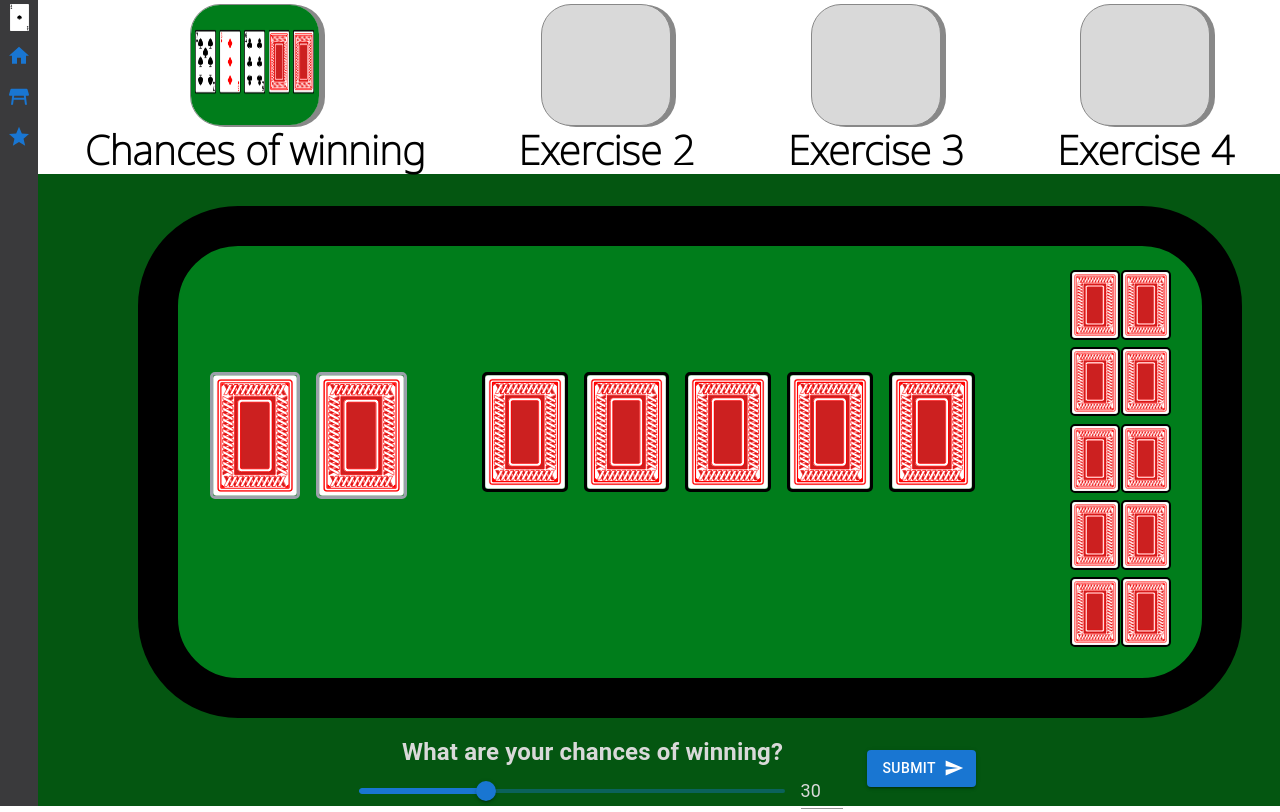
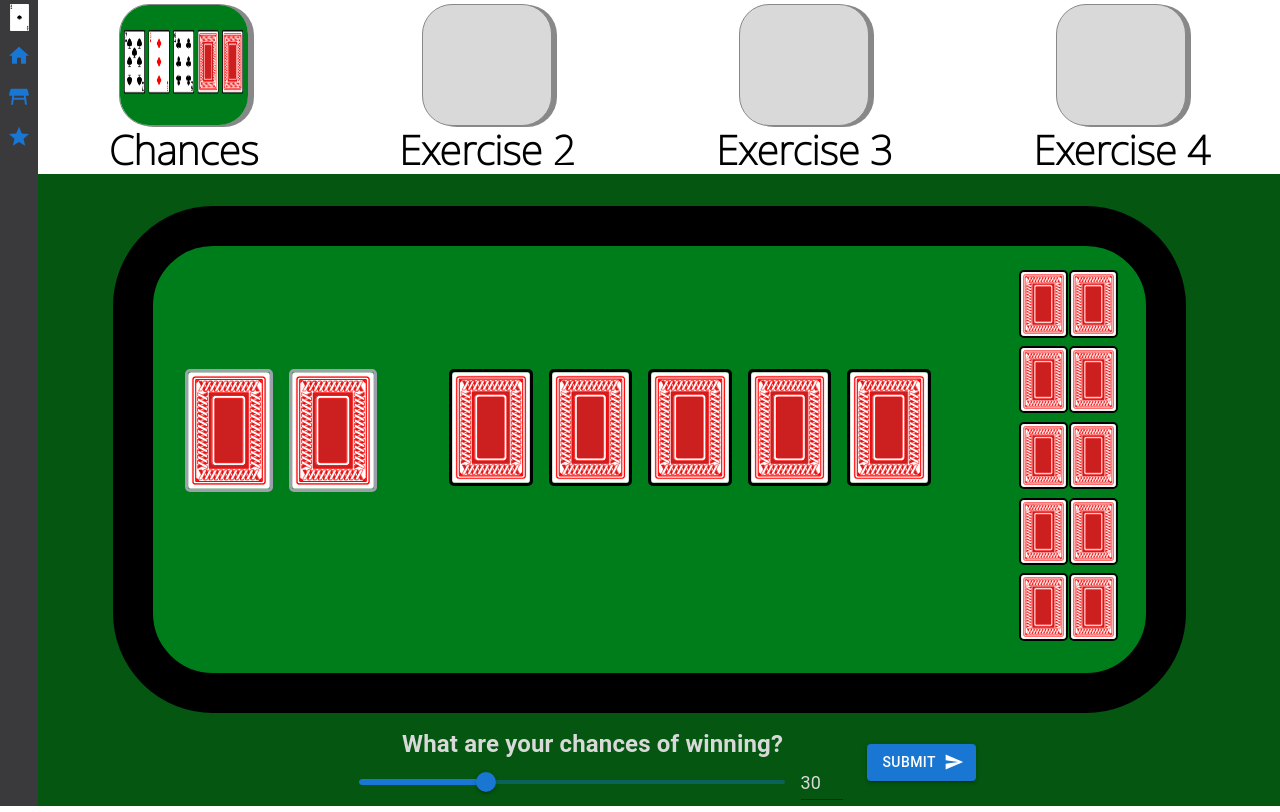
Before and after one commit to TamahauBrown/poker-trainer, a React (Create React App) app: page / in a window 1280 px wide. Built offline with nearby package versions, Linux system fonts and the light colour scheme.

Commit message:
Added scss variable files alongside refactoring App.scss. Changed nomenclature of exercise header

```diff
--- a/src/App.scss
+++ b/src/App.scss
@@ -1,8 +1,6 @@
-$black: #000000;
-$green: #007D1B;
-$grey: #888888;
-$lightgrey: #9BA0AA;
-$white: #D9D9D9;
+@import './SCSS/Colours';
+@import './SCSS/measurements';
+@import './SCSS/fonts';
 
 .App {
   display: flex;
@@ -14,16 +12,15 @@ $white: #D9D9D9;
 }
 
 .calculations{
-  padding-bottom: 2vh;
   display: none;
 }
 #chanceBox{
-  font-size: 18px;
+  font-size: $medium;
   color: $white;
 }
 
 #chances{
-  font-size: 24px;
+  font-size: $large;
   color: $white;
 }
 
@@ -52,10 +49,10 @@ $white: #D9D9D9;
 }
 
 .exerciseText {
-  font-family: 'Noto Sans', sans-serif;
+  font-family: $Noto;
   font-style: normal;
   font-weight: 600;
-  font-size: 40px;
+  font-size: $headerText;
   line-height: 48px;
   color: $black;
 }
@@ -65,7 +62,7 @@ $white: #D9D9D9;
   width: 10vw;
   background: $white;
   margin: 0 auto;
-  border-radius: 30px;
+  border-radius: $borderHeader;
   box-shadow: $grey 5px 1px;
   border: 1px solid $grey;
   justify-content: center;
@@ -74,7 +71,7 @@ $white: #D9D9D9;
 #floor {
   height: 79vh;
   width: 100%;
-  background-color: #045611;
+  background-color: $floor;
 }
 
 #homeIcon {
@@ -138,13 +135,13 @@ E.g.: ohl1 means opponent hand left 1
 
 #oppCards{
   display: inline-grid;
-  grid-template-rows: repeat(10, 1fr);
+  grid-template-rows: $grid-rows;
   grid-template-columns: repeat(2, 1fr);
 }
 
 #percentages {
   display: inline-grid;
-  grid-template-rows: repeat(10, 1fr);
+  grid-template-rows: $grid-rows;
   width: 7%;
   color: $white;
 }
@@ -171,11 +168,11 @@ E.g.: ohl1 means opponent hand left 1
 
 /* Poker table */
 #pokerTable {
-  height: 48vh;
-  width: 80vw;
+  height: 60%;
+  width: 80%;
   background: $green;
-  margin: 4vh auto 0 8%;
-  border-radius: 100px;
+  margin: 4vh auto 0 6%;
+  border-radius: $table;
   border: 40px solid $black;
   padding: 3vh 0 3vh 0;
   display: inline-flex;
@@ -190,7 +187,7 @@ E.g.: ohl1 means opponent hand left 1
 .playerCards {
   width: 33%;
   border: 3px solid $lightgrey;
-  border-radius: 5px;
+  border-radius: $cards;
 }
 
 /* All the cards */
@@ -205,7 +202,7 @@ E.g.: ohl1 means opponent hand left 1
 /* Sidebar */
 .sidebar {
   width: 3%;
-  background: #3A3A3C;
+  background: $sidebar;
   display: inline-grid;
   grid-template-rows: repeat(20, 1fr);
 }
@@ -214,13 +211,14 @@ E.g.: ohl1 means opponent hand left 1
   margin: 0 auto;
   padding-top: 10%;
 }
+
 .slider{
   width: 33%;
   text-align: center;
 }
 
 #sliderFunctions {
-  padding-top: 2vh;
+  padding-top: 1%;
   justify-content: center;
   width: 100%;
   display: inline-flex;
@@ -231,10 +229,10 @@ E.g.: ohl1 means opponent hand left 1
 }
 
 #submitGuess {
-  font-size: 14px;
+  font-size: $small;
   margin-left: 3vh;
-  border-radius: 7px;
-  padding-top: 2vh;
+  border-radius: $button;
+  padding-top: 1.5%;
 }
 
 #tableCards{
@@ -245,16 +243,14 @@ E.g.: ohl1 means opponent hand left 1
   width: 15%;
   margin-left: 2vh;
   border: 3px solid $black;
-  border-radius: 5px;
+  border-radius: $cards;
 }
 
 
 /* Exercise_Table */
 .table {
-  position: absolute;
   width: 100%;
   height: 5%;
-  left: 106px;
   top: 298px;
 }
 
@@ -262,9 +258,9 @@ E.g.: ohl1 means opponent hand left 1
 .hand1, .hand2, .hand3, .hand4, .hand5 {
   width: 90%;
   border: 2px solid $black;
-  border-radius: 5px;
+  border-radius: $cards;
 }
 
 #playerCards, #tableCards {
-  padding-top: 10%;
+  margin-top: 10%;
 }
--- a/src/Components/ExerciseHeader.tsx
+++ b/src/Components/ExerciseHeader.tsx
@@ -92,7 +92,7 @@ export function ExerciseHeader() {
             <div className="exShape" id="ex2"> </div>
             <div className="exShape" id="ex3"> </div>
             <div className="exShape" id="ex4"> </div>
-            <div className="exerciseText" id="ex1text">Chances of winning</div>
+            <div className="exerciseText" id="ex1text">Chances</div>
             <div className="exerciseText" id="ex2text">Exercise 2</div>
             <div className="exerciseText" id="ex3text">Exercise 3</div>
             <div className="exerciseText" id="ex4text">Exercise 4</div>
--- /dev/null
+++ b/src/SCSS/colours.scss
@@ -0,0 +1,7 @@
+$black: #000000;
+$green: #007D1B;
+$grey: #888888;
+$lightgrey: #9BA0AA;
+$white: #D9D9D9;
+$floor: #045611;
+$sidebar: #3A3A3C;
--- /dev/null
+++ b/src/SCSS/fonts.scss
@@ -0,0 +1 @@
+$Noto: 'Noto Sans', sans-serif;
--- /dev/null
+++ b/src/SCSS/measurements.scss
@@ -0,0 +1,11 @@
+$grid-rows: repeat(10, 1fr);
+
+$borderHeader: 30px;
+$table: 100px;
+$cards: 5px;
+$button: 7px;
+
+$headerText: 40px;
+$large: 24px;
+$medium: 18px;
+$small: 14px;
```
